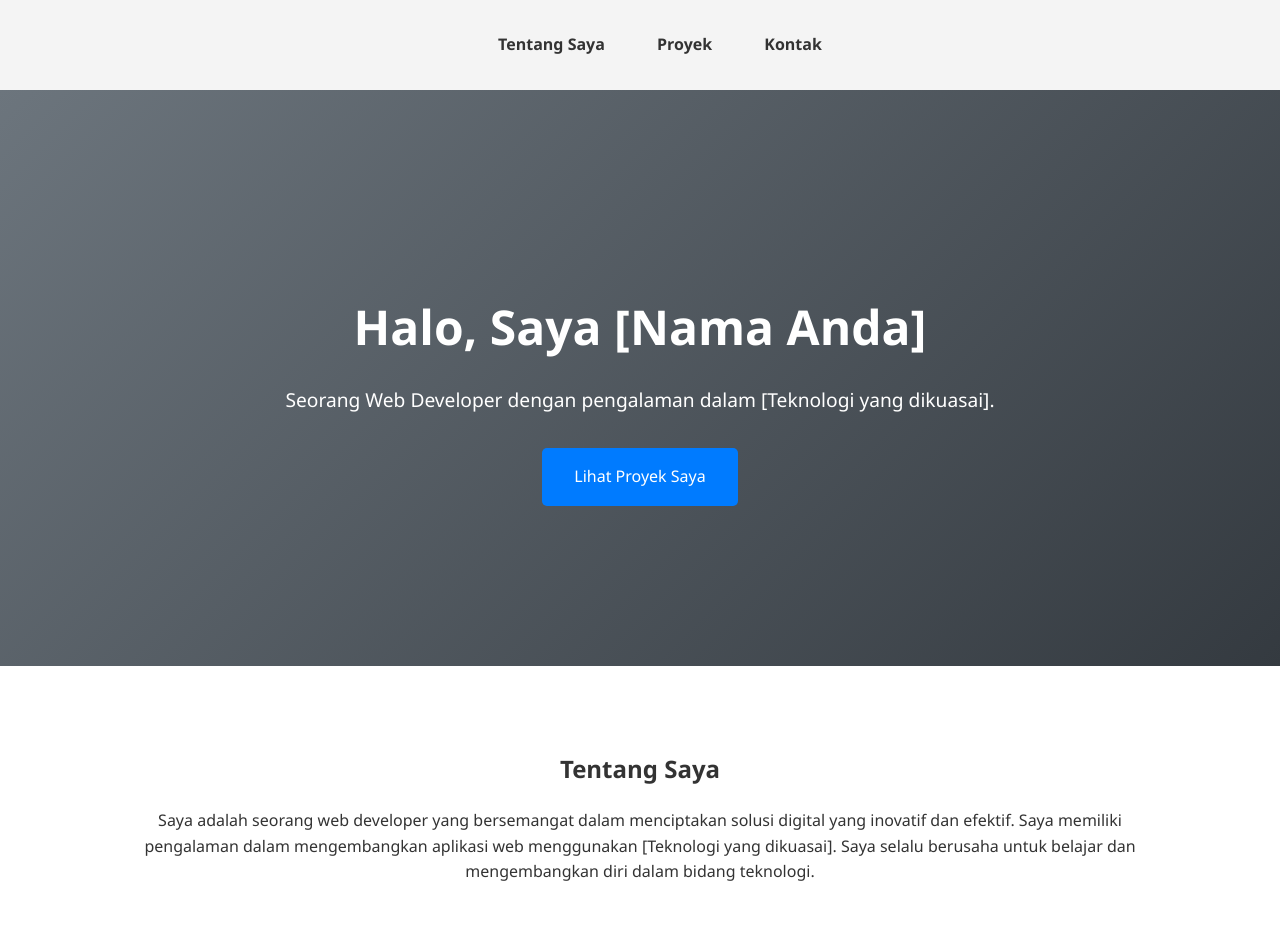
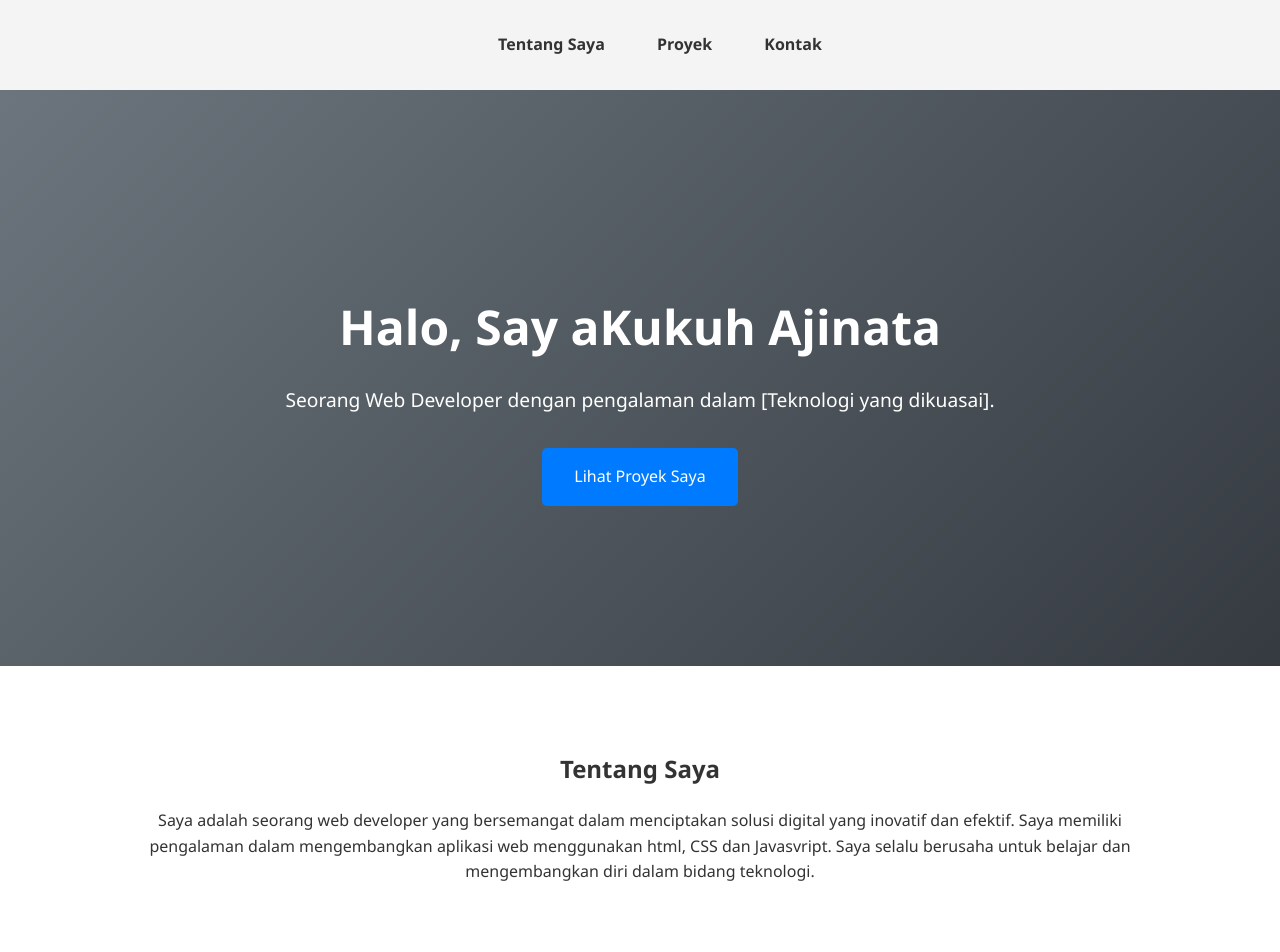
Before and after one commit to bangkatul123/bangkatul.github.io, a plain HTML site: page index.html in a window 1280 px wide. Shown: the top 952 px of the page. Drawn offline with Linux system fonts and the light colour scheme.

Commit message:
ubahan 1

```diff
--- a/index.html
+++ b/index.html
@@ -3,7 +3,7 @@
 <head>
     <meta charset="UTF-8">
         <meta name="viewport" content="width=device-width, initial-scale=1.0">
-            <title>Nama Anda - Web Developer</title>
+            <title>Kukuh Ajinata - Web Developer</title>
                 <link rel="stylesheet" href="style.css">
                 </head>
                 <body>
@@ -19,7 +19,7 @@
 
                                                                                                                     <section id="hero">
                                                                                                                             <div class="hero-content">
-                                                                                                                                        <h1>Halo, Saya [Nama Anda]</h1>
+                                                                                                                                        <h1>Halo, Say aKukuh Ajinata</h1>
                                                                                                                                                     <p>Seorang Web Developer dengan pengalaman dalam [Teknologi yang dikuasai].</p>
                                                                                                                                                                 <a href="#proyek" class="btn">Lihat Proyek Saya</a>
                                                                                                                                                                         </div>
@@ -30,7 +30,7 @@
                                                                                                                                                                                                     <h2>Tentang Saya</h2>
                                                                                                                                                                                                                 <p>
                                                                                                                                                                                                                                 Saya adalah seorang web developer yang bersemangat dalam menciptakan solusi digital yang inovatif dan efektif.
-                                                                                                                                                                                                                                                Saya memiliki pengalaman dalam mengembangkan aplikasi web menggunakan [Teknologi yang dikuasai].
+                                                                                                                                                                                                                                                Saya memiliki pengalaman dalam mengembangkan aplikasi web menggunakan html, CSS dan Javasvript.
                                                                                                                                                                                                                                                                 Saya selalu berusaha untuk belajar dan mengembangkan diri dalam bidang teknologi.
                                                                                                                                                                                                                                                                             </p>
                                                                                                                                                                                                                                                                                     </div>
@@ -50,7 +50,7 @@
                                                                                                                                                                                                                                                                                                                                                                                                                                                                                 <p>Deskripsi singkat proyek 2.</p>
                                                                                                                                                                                                                                                                                                                                                                                                                                                                                                     <a href="#">Lihat Detail</a>
                                                                                                                                                                                                                                                                                                                                                                                                                                                                                                                     </div>
-                                                                                                                                                                                                                                                                                                                                                                                                                                                                                                                                    {/* Tambahkan proyek lain di sini */}
+
                                                                                                                                                                                                                                                                                                                                                                                                                                                                                                                                                 </div>
                                                                                                                                                                                                                                                                                                                                                                                                                                                                                                                                                         </div>
                                                                                                                                                                                                                                                                                                                                                                                                                                                                                                                                                             </section>
```
